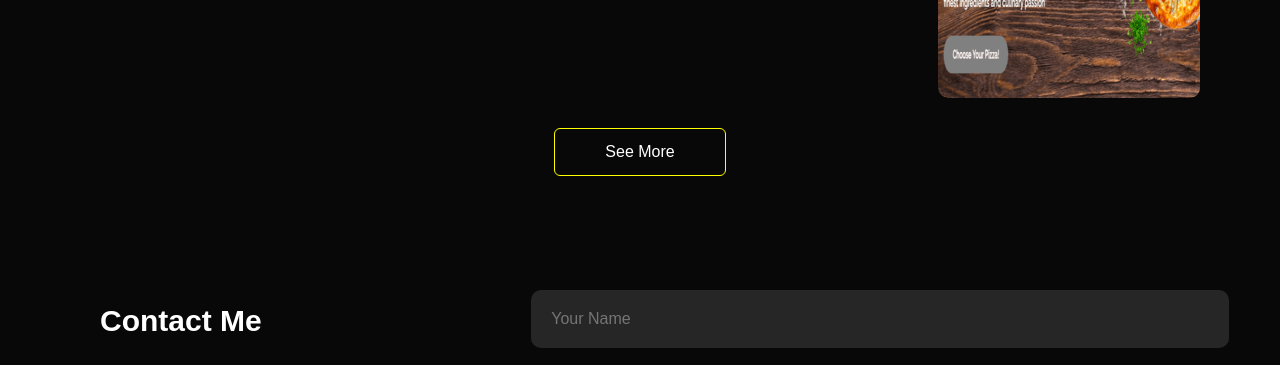
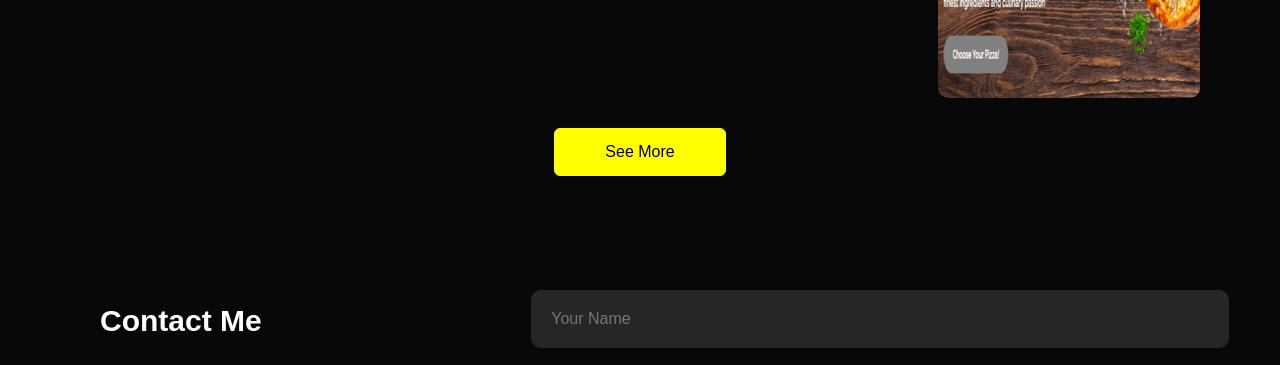
Before and after one commit to BriannaD23/portfolio-2, a plain HTML site: page dist/index.html in a window 1280 px wide. Shown: the part 3010-3375 px from the top of the page. Drawn offline with Linux system fonts and the light colour scheme.

Commit message:
changed button colors and added a new resume.

```diff
--- a/dist/style.css
+++ b/dist/style.css
@@ -339,16 +339,19 @@ nav ul li a:hover::after{
   width: fit-content;
   border: 1px solid yellow;
   padding: 14px 50px;
-  color:white ;
+  color:black ;
   text-decoration: none;
   border-radius: 6px;
   transition:background 0.5s;
+  background:yellow;
+  cursor: pointer;
 
 }
 
+
 .btn:hover{
-  background:rgb(240, 237, 10);
-  color: #070707;
+  background:  #070707;
+  color: rgb(240, 237, 10);
 
 }
 
```
Also changed, not shown: dist/index.html (+0 -3 lines), 1 other file.
